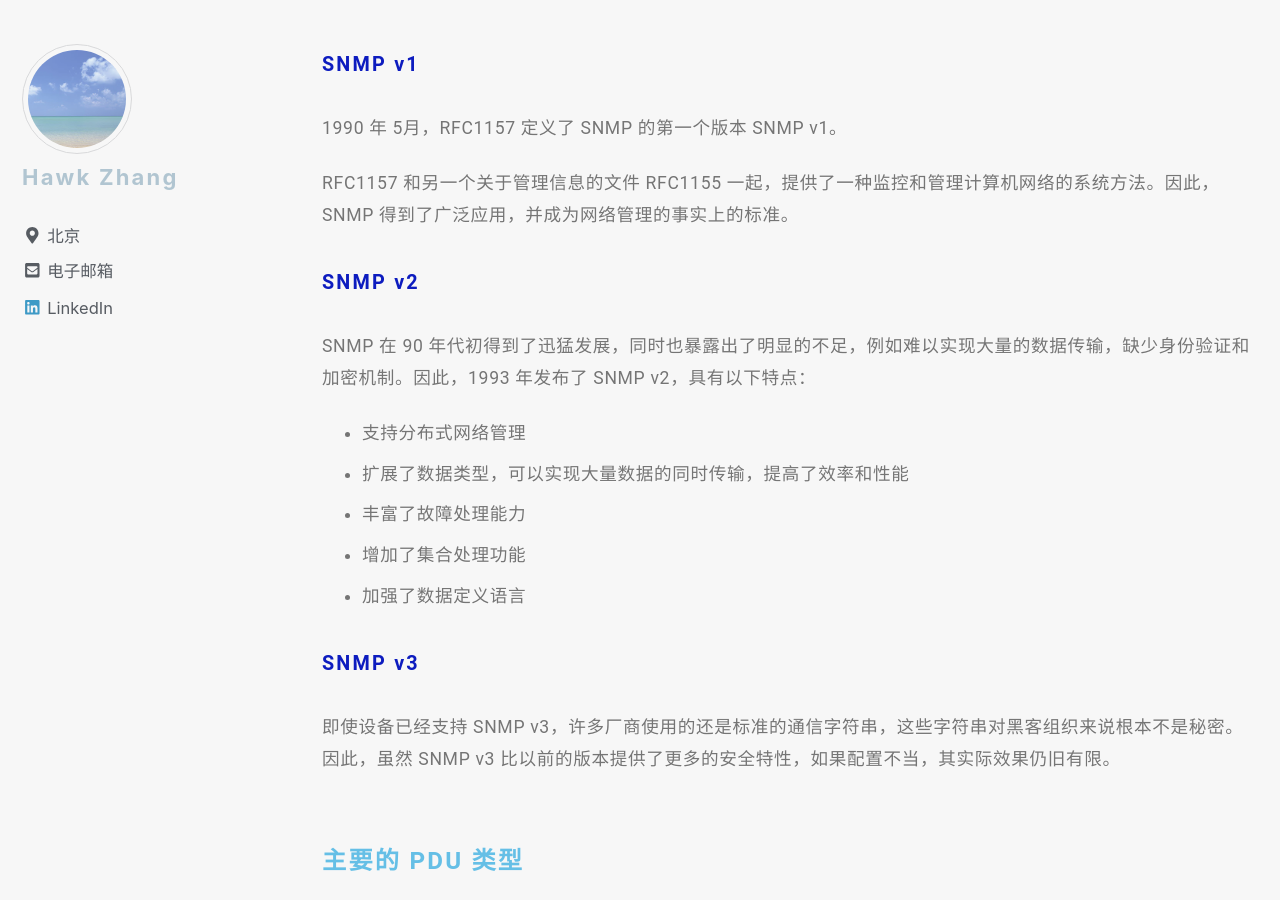
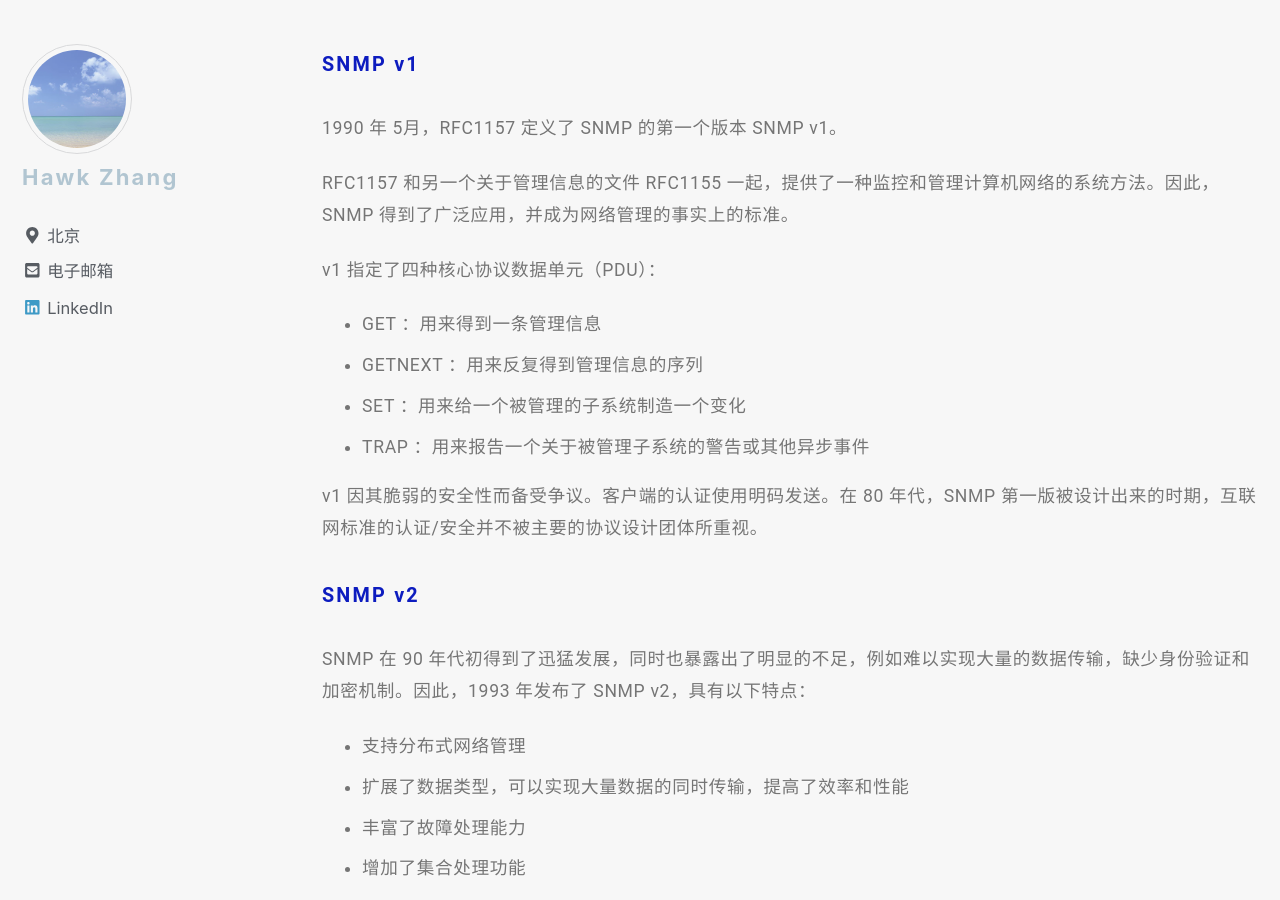
Before and after one commit to narru888/linotes_note, a Jekyll site: the page built from _posts/monitor/zabbix/2018-01-02-monitor.snmp.md, in a window 1280 px wide and 900 px high, scrolled down 3254 px. Built offline with Jekyll 4.4.1, drawn with Linux system fonts in a browser that asks for light colours; nearby versions of some CDN libraries; a script that is not in the unit is left out.

Commit message:
update on 2018-10-20 18:16:01 CST

```diff
--- a/_posts/monitor/zabbix/2018-01-02-monitor.snmp.md
+++ b/_posts/monitor/zabbix/2018-01-02-monitor.snmp.md
@@ -105,6 +105,15 @@ SNMP 工作于 IP 协议栈的应用层，所有的 SNMP 消息都是通过 UDP
 
 RFC1157 和另一个关于管理信息的文件 RFC1155 一起，提供了一种监控和管理计算机网络的系统方法。因此，SNMP 得到了广泛应用，并成为网络管理的事实上的标准。
 
+v1 指定了四种核心协议数据单元（PDU）：
+
+* GET ：用来得到一条管理信息
+* GETNEXT ：用来反复得到管理信息的序列
+* SET ：用来给一个被管理的子系统制造一个变化
+* TRAP ：用来报告一个关于被管理子系统的警告或其他异步事件
+
+v1 因其脆弱的安全性而备受争议。客户端的认证使用明码发送。在 80 年代，SNMP 第一版被设计出来的时期，互联网标准的认证/安全并不被主要的协议设计团体所重视。
+
 
 ##### SNMP v2
 
```
